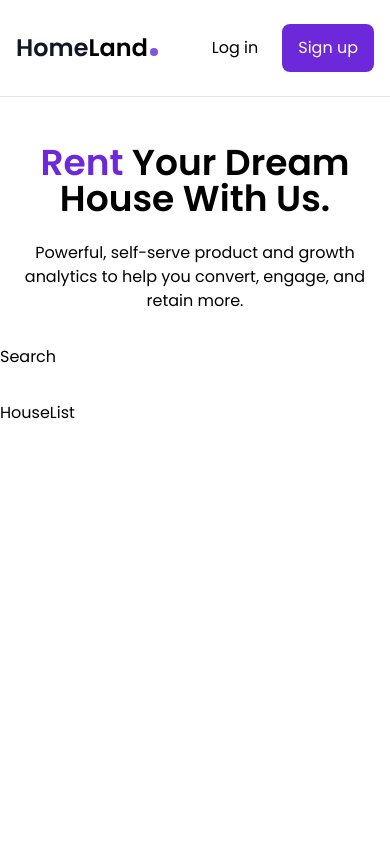
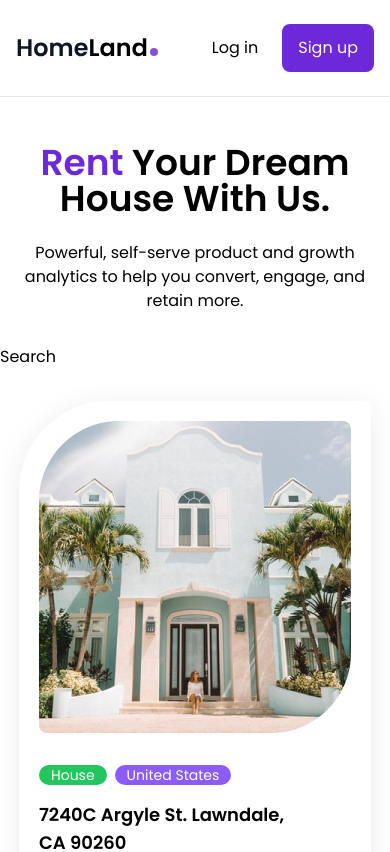
Before and after one commit to rasedul99/dream-house, a React (Create React App) app: page / in a window 390 px wide. Shown: the top 852 px of the page. Built offline with nearby package versions, Linux system fonts and the light colour scheme.

Commit message:
list for house

```diff
--- a/src/components/HouseList.js
+++ b/src/components/HouseList.js
@@ -1,7 +1,46 @@
-import React from 'react';
+import React, { useContext } from "react";
+
+// import context
+import { HouseContext } from "./HouseContext";
+// import components
+import House from "./House";
+// import link
+import { Link } from "react-router-dom";
+// import icons
+import { ImSpinner2 } from "react-icons/im";
 
 const HouseList = () => {
-  return <div>HouseList</div>;
+  const { houses, loading } = useContext(HouseContext);
+
+  if (loading) {
+    return (
+      <ImSpinner2 className="mx-auto animate-spin text-violet-700 text-4xl mt-[200px]" />
+    );
+  }
+
+  if (houses.length < 1) {
+    return (
+      <div className="text-center text-3xl text-gray-400 mt-48">
+        Sorry, nothing was found.
+      </div>
+    );
+  }
+
+  return (
+    <section className="mb-20">
+      <div className="container mx-auto">
+        <div className="grid md:grid-cols-2 lg:grid-cols-3 gap-4 lg:gap-14">
+          {houses.map((house, index) => {
+            return (
+              <Link to={`/property/${house.id}`} key={index}>
+                <House house={house} />
+              </Link>
+            );
+          })}
+        </div>
+      </div>
+    </section>
+  );
 };
 
 export default HouseList;
```
